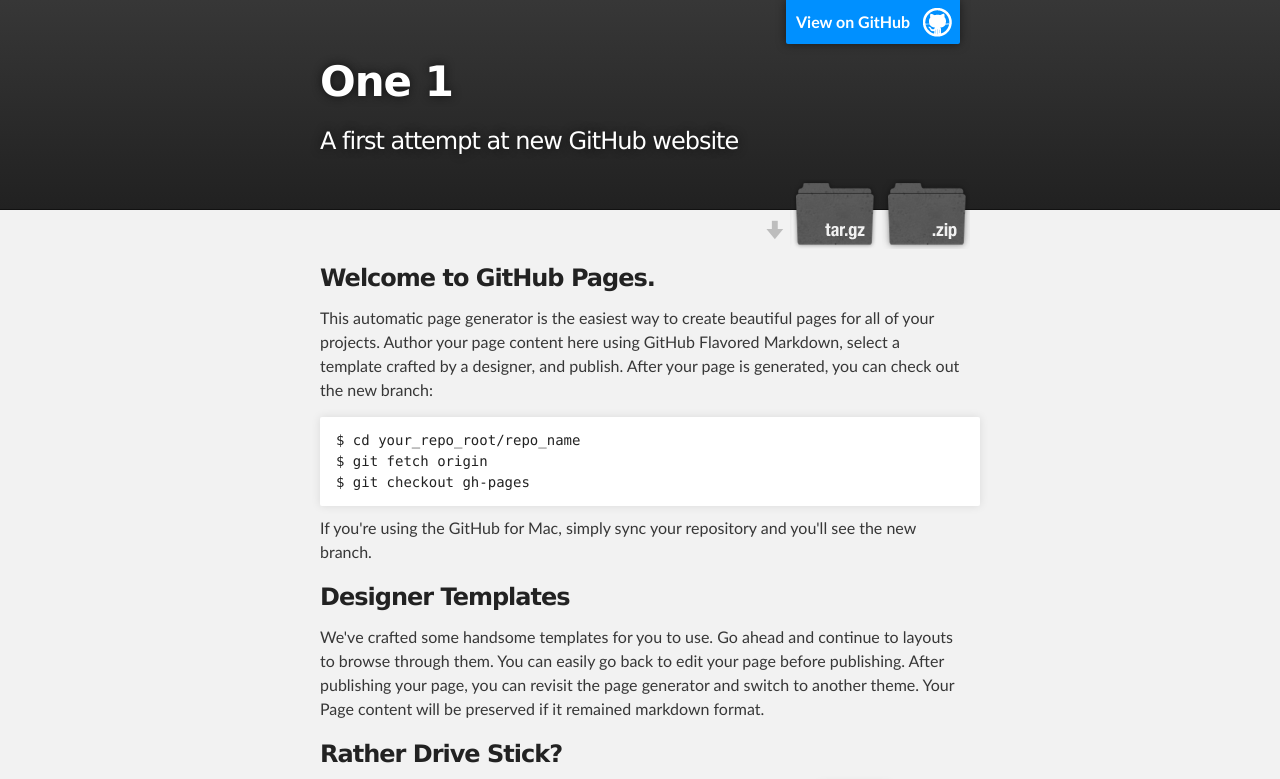
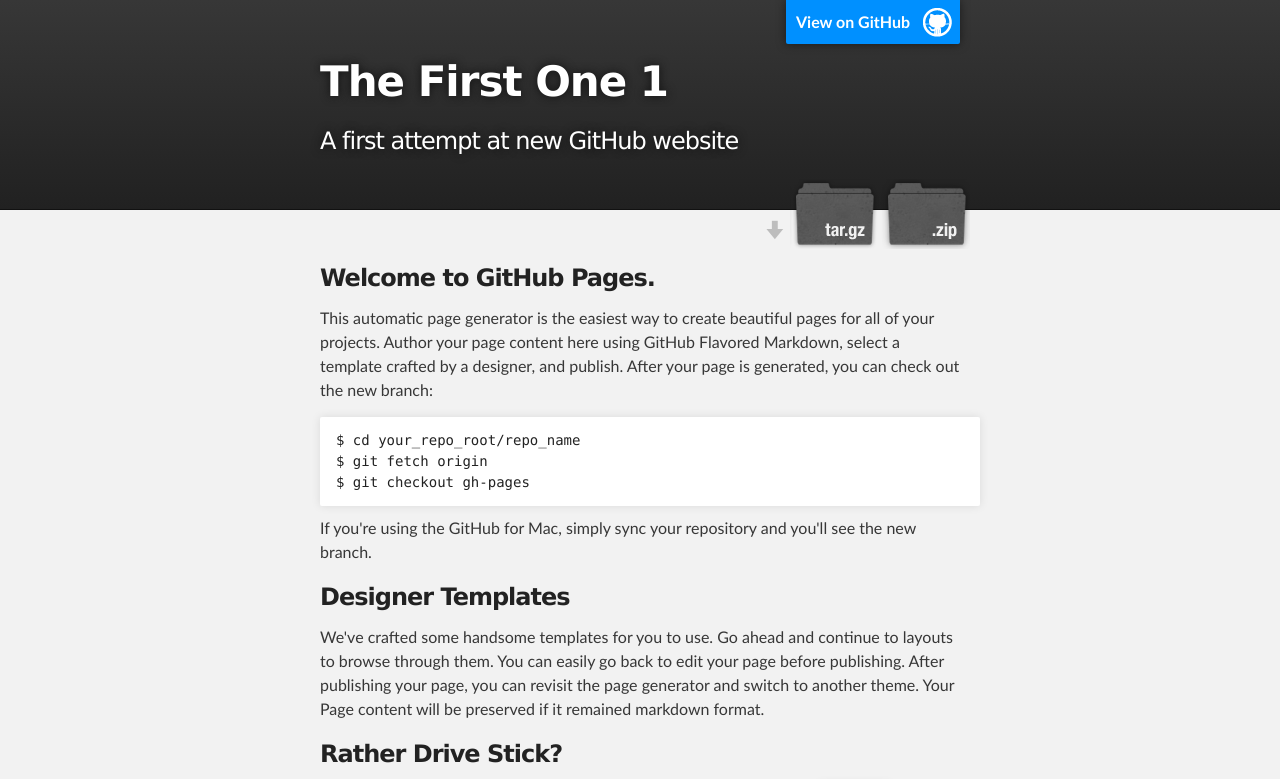
Before and after one commit to bi111awrence/One_1, a plain HTML site: page index.html in a window 1280 px wide. Shown: the top 779 px of the page. Drawn offline with Linux system fonts and the light colour scheme.

Commit message:
Change Title to Something Catchy
more

```diff
--- a/index.html
+++ b/index.html
@@ -18,7 +18,7 @@
         <header class="inner">
           <a id="forkme_banner" href="https://github.com/bi111awrence/One_1">View on GitHub</a>
 
-          <h1 id="project_title">One 1</h1>
+          <h1 id="project_title">The First One 1</h1>
           <h2 id="project_tagline">A first attempt at new GitHub website</h2>
 
             <section id="downloads">
```
